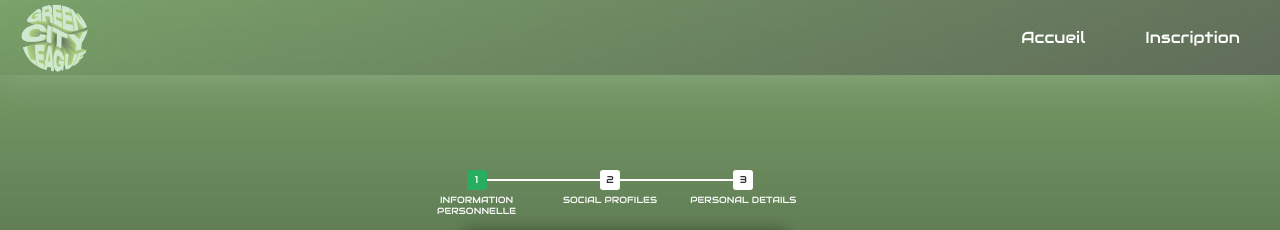
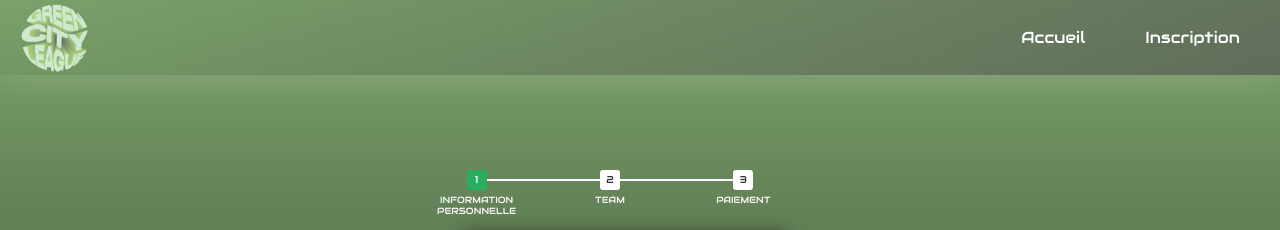
Before and after one commit to ArmelK08/Green-City-League, a React (Vite) app: page /inscription in a window 1280 px wide. Shown: the top 230 px of the page. Built offline with nearby package versions, Linux system fonts and the light colour scheme.

Commit message:
Mise a jour

```diff
--- a/src/components/form/Form.jsx
+++ b/src/components/form/Form.jsx
@@ -68,8 +68,8 @@ function Form() {
         {/* Progressbar */}
         <ul id={styles.progressbar}>
           <li className={currentStep >= 0 ? styles.active : ''}>Information Personnelle</li>
-          <li className={currentStep >= 1 ? styles.active : ''}>Social Profiles</li>
-          <li className={currentStep >= 2 ? styles.active : ''}>Personal Details</li>
+          <li className={currentStep >= 1 ? styles.active : ''}>Team</li>
+          <li className={currentStep >= 2 ? styles.active : ''}>paiement</li>
         </ul>
         {/* Fieldsets */}
         <fieldset ref={(el) => (fieldsets.current[0] = el)} className={styles.fieldset}>
@@ -92,7 +92,7 @@ function Form() {
         </fieldset>
         <fieldset ref={(el) => (fieldsets.current[2] = el)} className={styles.fieldset}>
           <h2 className={styles.fsTitle}>IMPORTANT</h2>
-          <h3 className={styles.fsSubtitle}>We will never sell it</h3>
+          <h3 className={styles.fsSubtitle}></h3>
           <div className={styles.info}>
             LES FRAIS D'INSCRIPTION SONT AUX PRIX DE 20.000 FR POUR VALIDER L'INSCRIPTION FAITES UN DEPOT AU 0777456115 / 0778261090
             ET REVENEZ APPUYER "VALIDER"
```
